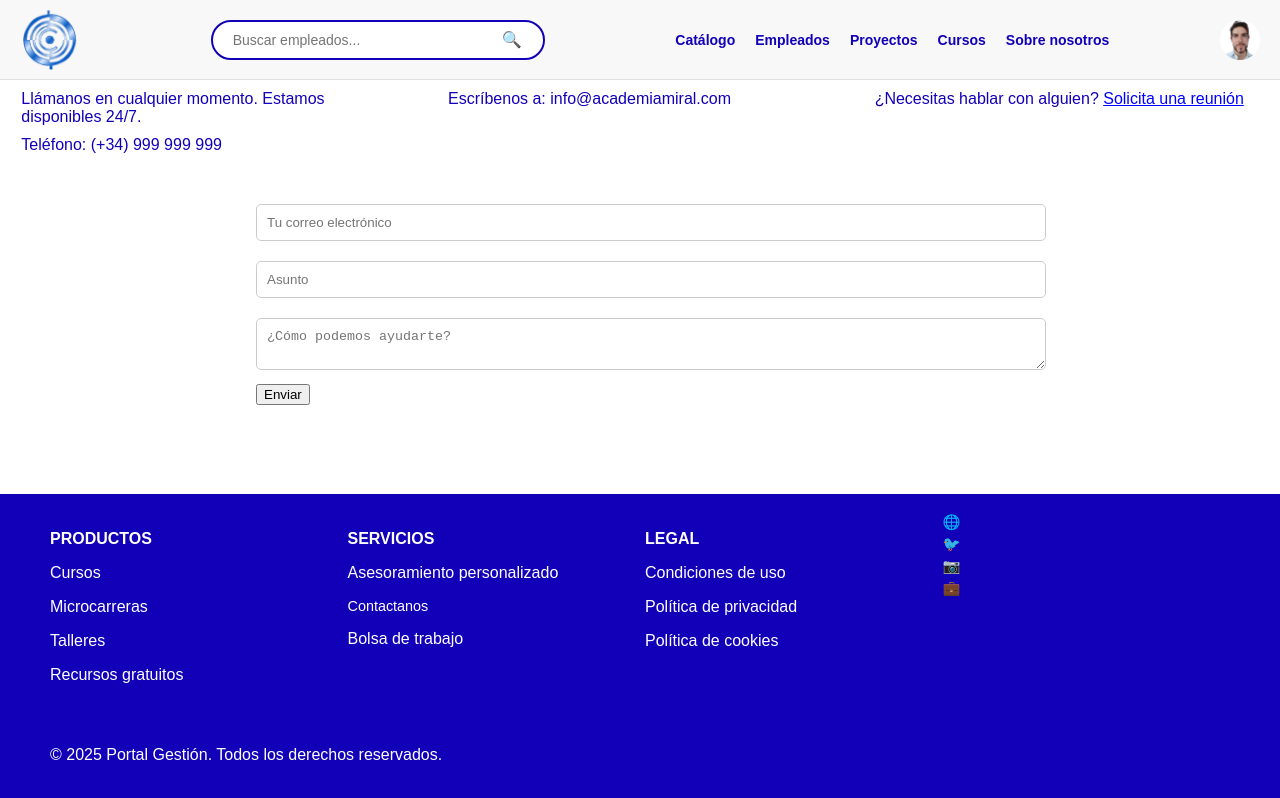
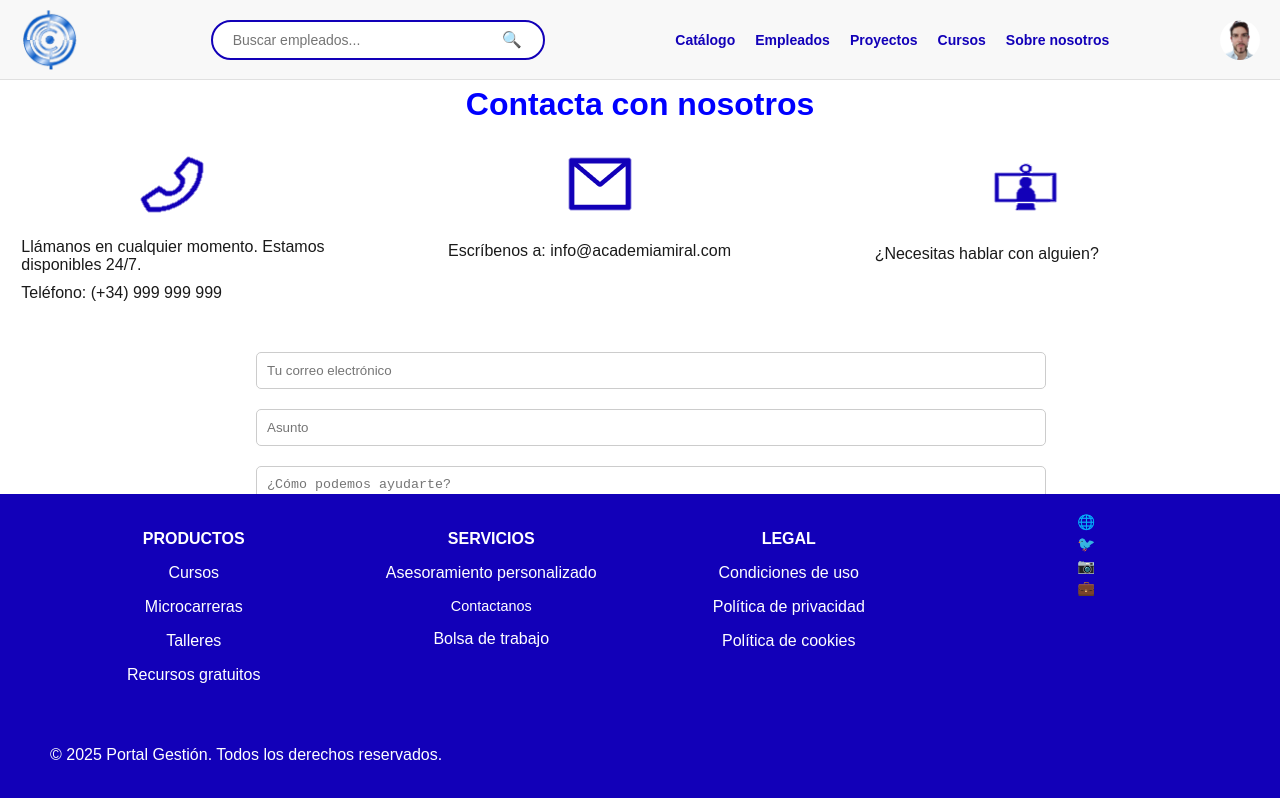
Before and after one commit to MAngelo22/PortalGestion-TFG, a React (Create React App) app: page /contactanos in a window 1280 px wide. Built offline with nearby package versions, Linux system fonts and the light colour scheme.

Commit message:
contactanos modificado y listo

```diff
--- a/src/components/Contactanos.jsx
+++ b/src/components/Contactanos.jsx
@@ -2,24 +2,33 @@ import React from "react";
 import "./estilos/Contactanos.css";
 import Navbar from "./NavBar.js";
 import Footer from "./Footer.jsx";
+import tlf from "../media/img/ct1.png";
+import carta from "../media/img/ct2.png";
+import ct3 from "../media/img/ct3.png";
 
 const Contactanos = () => {
     return (
+      <div>
+        <Navbar/>
+
       <div className="contactanos">
-        <Navbar/>
+
         <h1>Contacta con nosotros</h1>
         <div className="contact-info">
           <div className="contact-item">
+            <img className="contact-img" src={tlf} alt="imagen1"></img>
             <p>Llámanos en cualquier momento. Estamos disponibles 24/7.</p>
             <p>Teléfono: (+34) 999 999 999</p>
           </div>
           <div className="contact-item">
+          <img className="contact-img" src={carta} alt="imagen2"></img>
             <p>Escríbenos a: info@academiamiral.com</p>
           </div>
           <div className="contact-item">
+          <img className="contact-img" src={ct3} alt="imagen3"></img>
             <p>
               ¿Necesitas hablar con alguien?{" "}
-              <a href="#" className="link">Solicita una reunión</a>
+
             </p>
           </div>
         </div>
@@ -31,6 +40,7 @@ const Contactanos = () => {
         </form>
         <Footer/>
       </div>
+      </div>
     );
   };
 
--- a/src/components/Footer.jsx
+++ b/src/components/Footer.jsx
@@ -14,7 +14,7 @@ const Footer = () => {
         <div className="footer-section">
           <h3>SERVICIOS</h3>
           <p>Asesoramiento personalizado</p>
-          <a href="./Contactanos.jsx">Contactanos</a>
+          <a href="./Contactanos">Contactanos</a>
           <p>Bolsa de trabajo</p>
         </div>
         <div className="footer-section">
--- a/src/components/estilos/Contactanos.css
+++ b/src/components/estilos/Contactanos.css
@@ -1,5 +1,6 @@
-.contact-page {
-    display: flex;
+.contactanos {
+    display: block;
+    margin-top: 5px;
     flex-direction: column;
     align-items: center;
     justify-content: flex-start; /* Asegura que el contenido comience después del Navbar */
@@ -28,6 +29,11 @@
     font-size: 24px;
     color: #0000ff; /* Íconos en azul */
   }
+  .contact-item img {
+    margin-left: 25%;
+    color: #0000ff; /* Íconos en azul */
+  }
+
 
   .contact-item p {
     margin: 10px 0;
```
